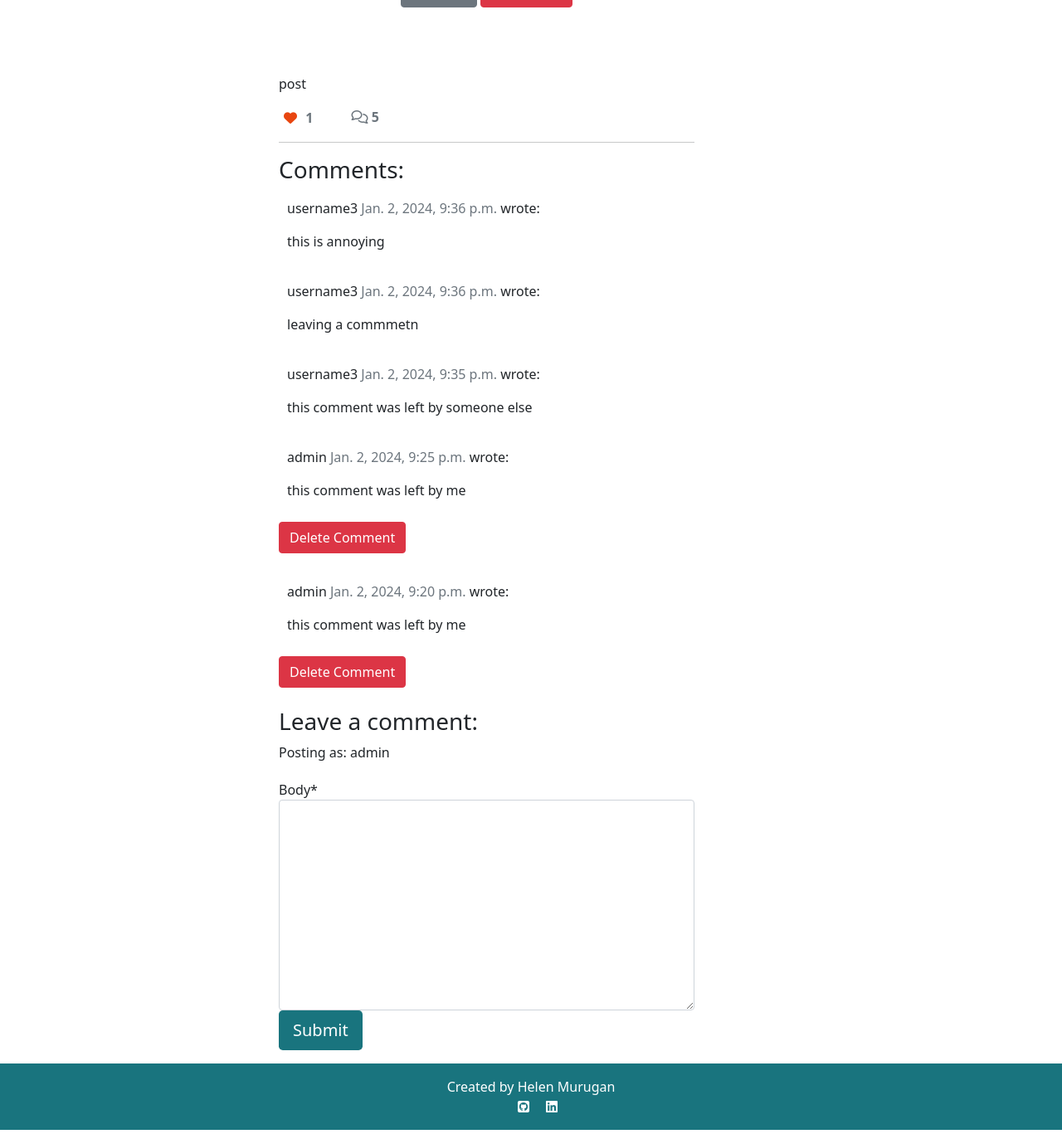
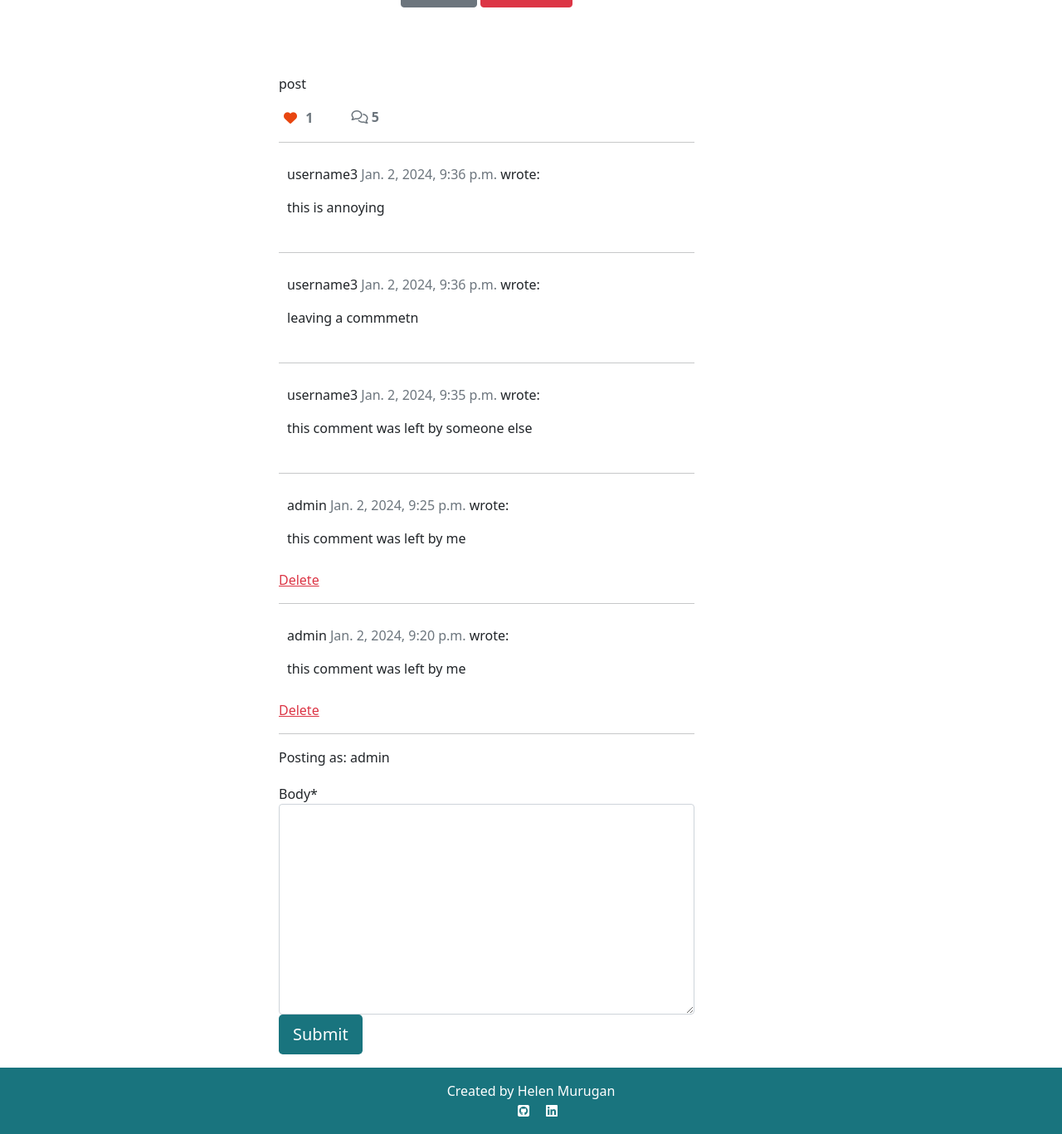
Before and after one commit to helenmurugan/the-groomers-network, a Django app: a page that uses templates/post_detail.html in a window 1280 px wide. Shown: the part 290-1657 px from the top of the page at 83% size. Run offline with Django 3.2, Linux system fonts and the light colour scheme; a user stored in the database is signed in; data comes from the database, SQL or seed files in the repository; both versions use the stored data as it was after the commit; some libraries are stand-ins or nearby versions.

Commit message:
style:Add style to comments section on post detail page

```diff
--- a/templates/post_detail.html
+++ b/templates/post_detail.html
@@ -65,27 +65,30 @@
             </div>
         </div>
         <div>
-            <h3 class="card-text">Comments:</h3>
+            <!-- <h3 class="card-text">Comments:</h3> -->
             <div>
                 {% for comment in comments %}
                 <div class="comments" style="padding: 10px;">
                     <p class="font-weight-bold">
                         {{ comment.name }}
-                        <span class=" text-muted font-weight-normal">
+                        <span class="text-muted font-weight-normal">
                             {{ comment.created_on }}
                         </span> wrote:
                     </p>
                     {{ comment.body | safe }}
                 </div>
                 {% if comment.author.id == request.user.id %}
-                <a href="{% url 'comment_confirm_delete' comment.id %}" class="btn btn-danger mb-4">Delete Comment</a>
+                <a href="{% url 'comment_confirm_delete' comment.id %}" class="text-danger mb-4">Delete</a>
                 {% endif %}
+                <div>
+                    <hr>
+                </div>
                 {% endfor %}
             </div>
         </div>
         <div>
             {% if user.is_authenticated %}
-            <h3 class="card-text">Leave a comment:</h3>
+            <!-- <h3 class="card-text">Leave a comment:</h3> -->
             <p>Posting as: {{ user.username }}</p>
             <form method="post" style="margin-top: 1.3em;">
                 {{ comment_form | crispy }}
```
Also changed, not shown: db.sqlite3.
